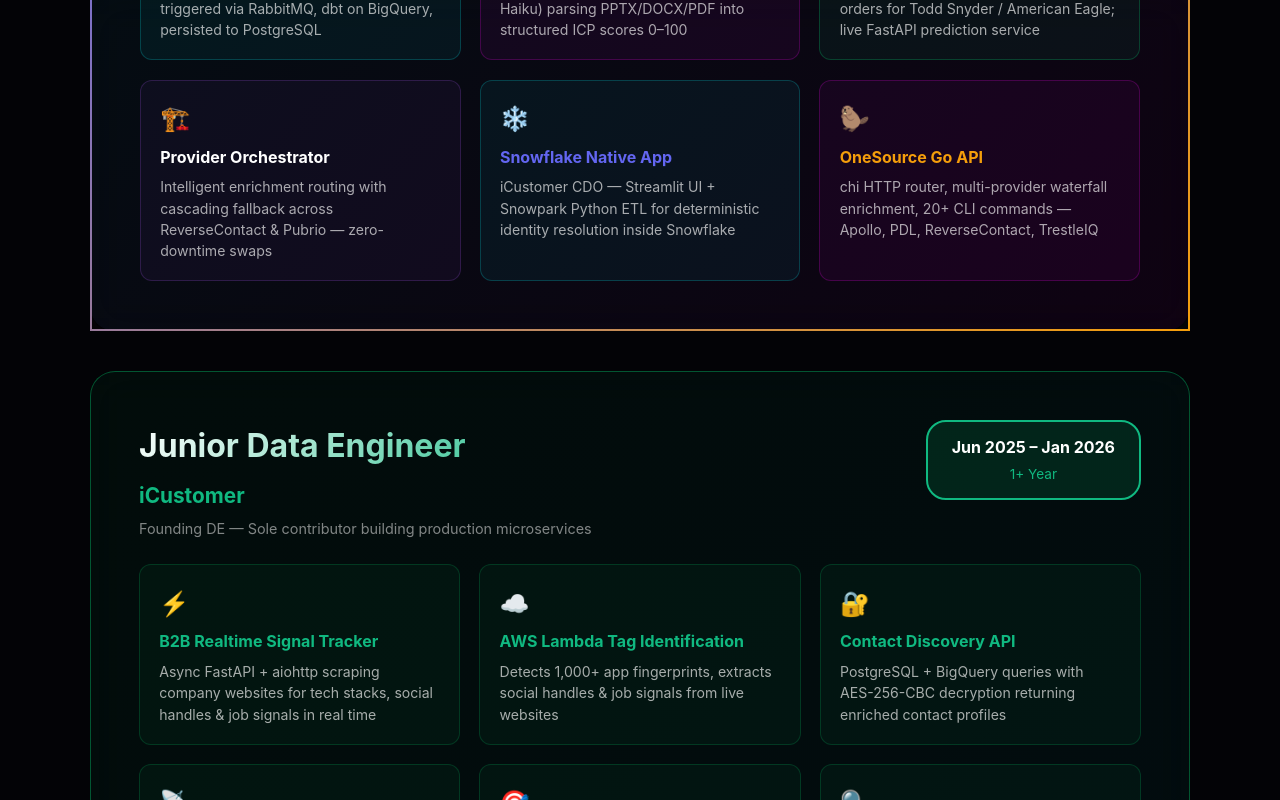
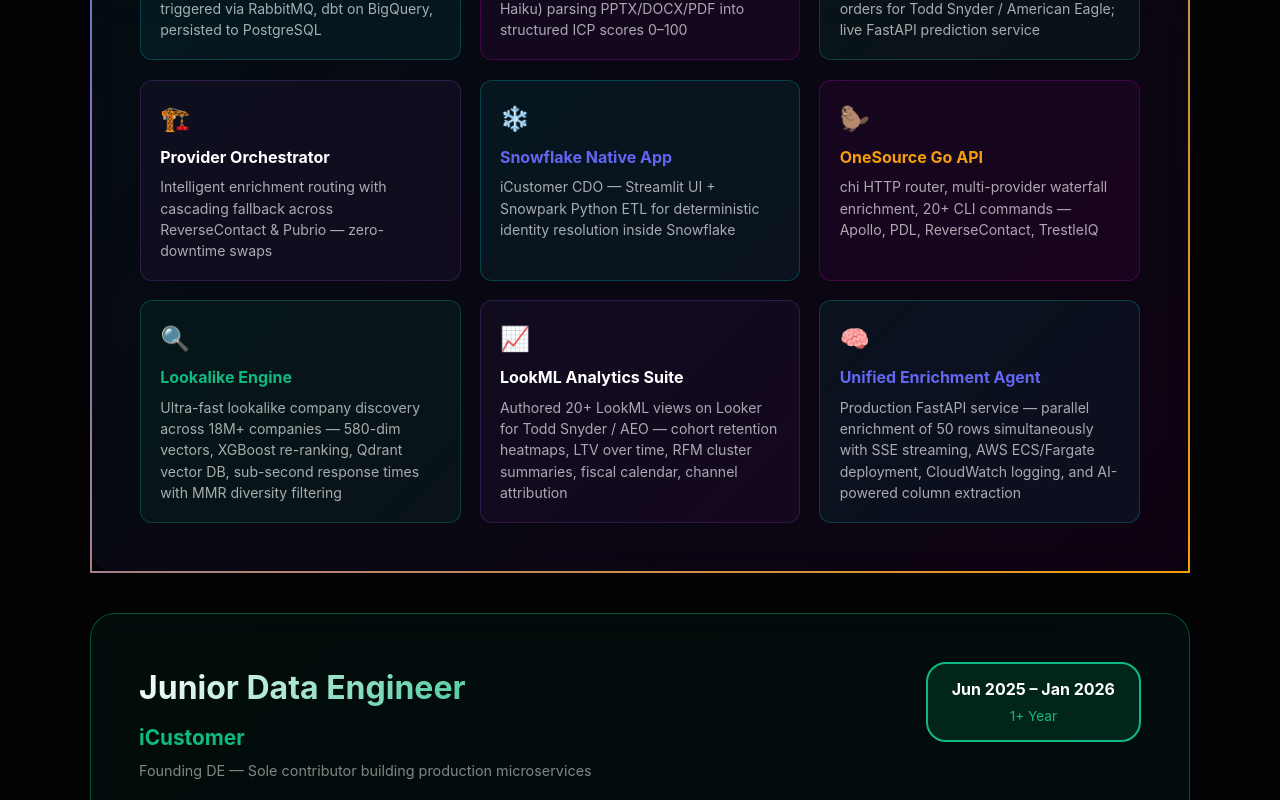
Before and after one commit to Jeeva-V-2003/portfolio-react, a React (Vite) app: page / in a window 1280 px wide. Shown: the part 1774-2574 px from the top of the page. Built offline with nearby package versions, Linux system fonts and the light colour scheme.

Commit message:
feat: add Lookalike Engine, LookML Analytics Suite, Unified Enrichment Agent to AI-Native DE section

```diff
--- a/src/App.jsx
+++ b/src/App.jsx
@@ -260,6 +260,9 @@
                 { icon: '🏗️', color: 'var(--purple)', bg: 'rgba(168,85,247,0.05)', border: 'rgba(168,85,247,0.2)', title: 'Provider Orchestrator', desc: 'Intelligent enrichment routing with cascading fallback across ReverseContact & Pubrio — zero-downtime swaps' },
                 { icon: '❄️', color: 'var(--primary)', bg: 'rgba(0,245,255,0.05)', border: 'rgba(0,245,255,0.2)', title: 'Snowflake Native App', desc: 'iCustomer CDO — Streamlit UI + Snowpark Python ETL for deterministic identity resolution inside Snowflake' },
                 { icon: '🦫', color: 'var(--secondary)', bg: 'rgba(255,0,255,0.05)', border: 'rgba(255,0,255,0.2)', title: 'OneSource Go API', desc: 'chi HTTP router, multi-provider waterfall enrichment, 20+ CLI commands — Apollo, PDL, ReverseContact, TrestleIQ' },
+                { icon: '🔍', color: 'var(--accent)', bg: 'rgba(0,255,136,0.05)', border: 'rgba(0,255,136,0.2)', title: 'Lookalike Engine', desc: 'Ultra-fast lookalike company discovery across 18M+ companies — 580-dim vectors, XGBoost re-ranking, Qdrant vector DB, sub-second response times with MMR diversity filtering' },
+                { icon: '📈', color: 'var(--purple)', bg: 'rgba(168,85,247,0.05)', border: 'rgba(168,85,247,0.2)', title: 'LookML Analytics Suite', desc: 'Authored 20+ LookML views on Looker for Todd Snyder / AEO — cohort retention heatmaps, LTV over time, RFM cluster summaries, fiscal calendar, channel attribution' },
+                { icon: '🧠', color: 'var(--primary)', bg: 'rgba(0,245,255,0.05)', border: 'rgba(0,245,255,0.2)', title: 'Unified Enrichment Agent', desc: 'Production FastAPI service — parallel enrichment of 50 rows simultaneously with SSE streaming, AWS ECS/Fargate deployment, CloudWatch logging, and AI-powered column extraction' },
               ].map((item, i) => (
                 <div key={i} style={{ background: item.bg, padding: '1.2rem', borderRadius: '12px', border: `1px solid ${item.border}` }}>
                   <div style={{ fontSize: '1.5rem', marginBottom: '0.4rem' }}>{item.icon}</div>
```
